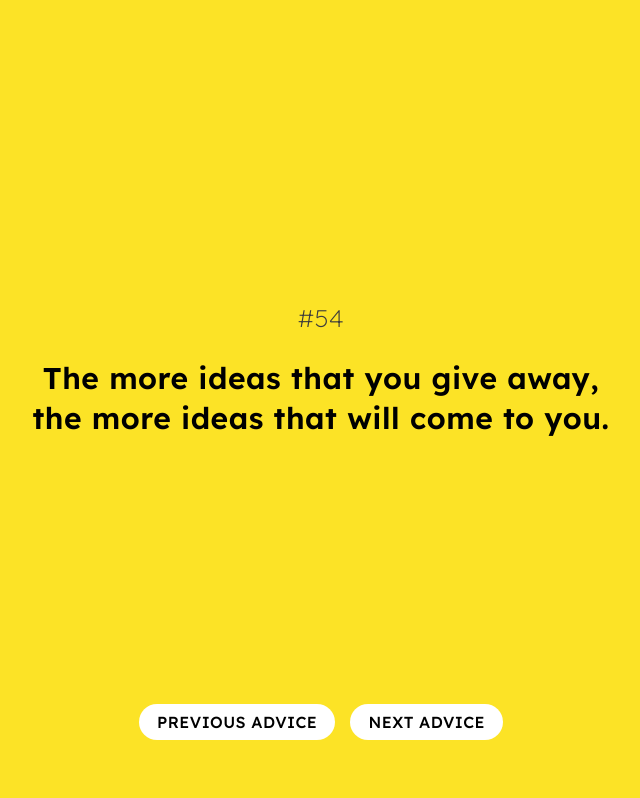
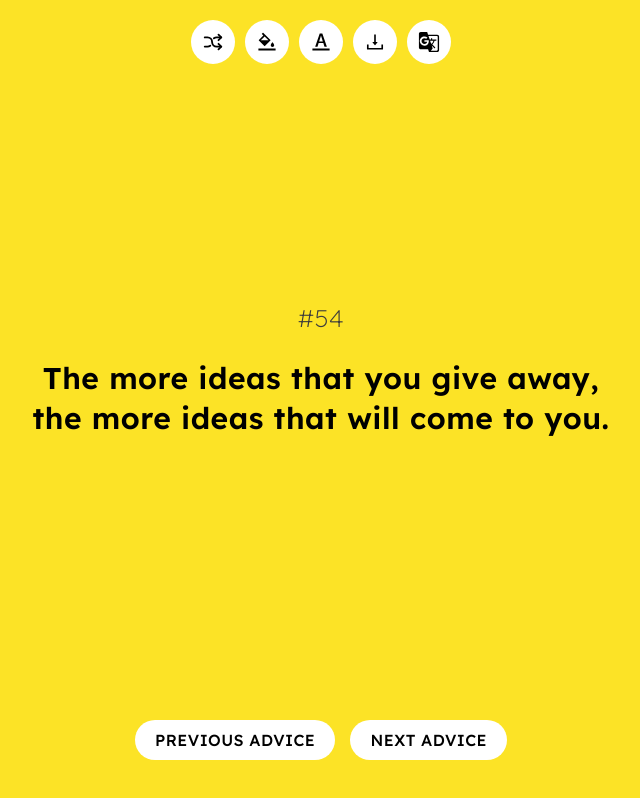
Before and after one commit to henriquegarcia-web/AdviceSlip-Website, a React (Create React App) app: page / in a window 1280 px wide. Shown: the whole page, without its empty margins (319-959 px from the left). Built offline with nearby package versions, Linux system fonts and the light colour scheme.

Commit message:
Composição inicial do Header

```diff
--- a/src/Pages/Home/index.jsx
+++ b/src/Pages/Home/index.jsx
@@ -1,5 +1,8 @@
 import React, { useState } from 'react'
 import * as S from './style'
+import { TbArrowsShuffle } from 'react-icons/tb'
+import { AiOutlineBgColors, AiOutlineFontColors, AiOutlineDownload } from 'react-icons/ai'
+import { MdGTranslate } from 'react-icons/md'
 
 const HomePage = () => {
 
@@ -13,12 +16,26 @@ const HomePage = () => {
   return (
     <S.HomePage>
 
-      <S.AdviceContainer>
+      {/* ------------------------------------------- CABEÇALHO ------ */}
+
+      <S.AdviceHeaderContainer>
+        <S.HeaderItem><TbArrowsShuffle /></S.HeaderItem>
+        <S.HeaderItem><AiOutlineBgColors /></S.HeaderItem>
+        <S.HeaderItem><AiOutlineFontColors /></S.HeaderItem>
+        <S.HeaderItem><AiOutlineDownload /></S.HeaderItem>
+        <S.HeaderItem><MdGTranslate /></S.HeaderItem>
+      </S.AdviceHeaderContainer>
+
+      {/* ------------------------------- CONTEÚDO PRINCIPAL ------ */}
+
+      <S.AdviceMainContainer>
         <S.AdviceCard>
           <S.AdviceCardIndex>#{data.id}</S.AdviceCardIndex>
           <S.AdviceCardMessege>{data.advice}</S.AdviceCardMessege>
         </S.AdviceCard>
-      </S.AdviceContainer>
+      </S.AdviceMainContainer>
+
+      {/* ------------------------------------------- RODAPÉ ------ */}
 
       <S.AdviceGenerateContainer>
         {mode === 'random' ? (
--- a/src/Pages/Home/style.js
+++ b/src/Pages/Home/style.js
@@ -2,6 +2,7 @@ import styled from "styled-components"
 import colors from "../../Utils/colors"
 
 export const HomePage = styled.div`
+  position: relative;
   display: flex;
   justify-content: center;
   align-items: center;
@@ -11,8 +12,45 @@ export const HomePage = styled.div`
   background-color: rgba(252, 227, 38, 1);
 `
 
-export const AdviceContainer = styled.div`
-  position: relative;
+// ------------------------------------------------- CABEÇALHO
+
+export const AdviceHeaderContainer = styled.section`
+  position: absolute;
+  top: 20px;
+  display: flex;
+  /* display: flex;
+  justify-content: center;
+  align-items: center;
+  width: 100%;
+  height: 100vh;
+
+  background-color: rgba(252, 227, 38, 1); */
+`
+
+export const HeaderItem = styled.div`
+  display: flex;
+  justify-content: center;
+  align-items: center;
+  width: 44px;
+  height: 44px;
+  border-radius: 100px;
+  margin-right: 10px;
+  cursor: pointer;
+
+  background: white;
+
+  svg {
+    font-size: 22px;
+  }
+
+  &:last-of-type {
+    margin-right: 0;
+  }
+`
+
+// ------------------------------------------------- CONTEÚDO PRINCIPAL
+
+export const AdviceMainContainer = styled.section`
   display: flex;
   flex-direction: column;
   justify-content: center;
@@ -45,15 +83,16 @@ export const AdviceCardMessege = styled.h2`
   text-align: center;
   line-height: 40px;
 `
+// ------------------------------------------------- RODAPÉ
 
-export const AdviceGenerateContainer = styled.div`
+export const AdviceGenerateContainer = styled.section`
   position: absolute;
-  bottom: 60px;
+  bottom: 40px;
   display: flex;
   justify-content: center;
 
   button {
-    padding: 8px 18px;
+    padding: 10px 20px;
     border-radius: 100px;
     text-transform: uppercase;
     cursor: pointer;
```
